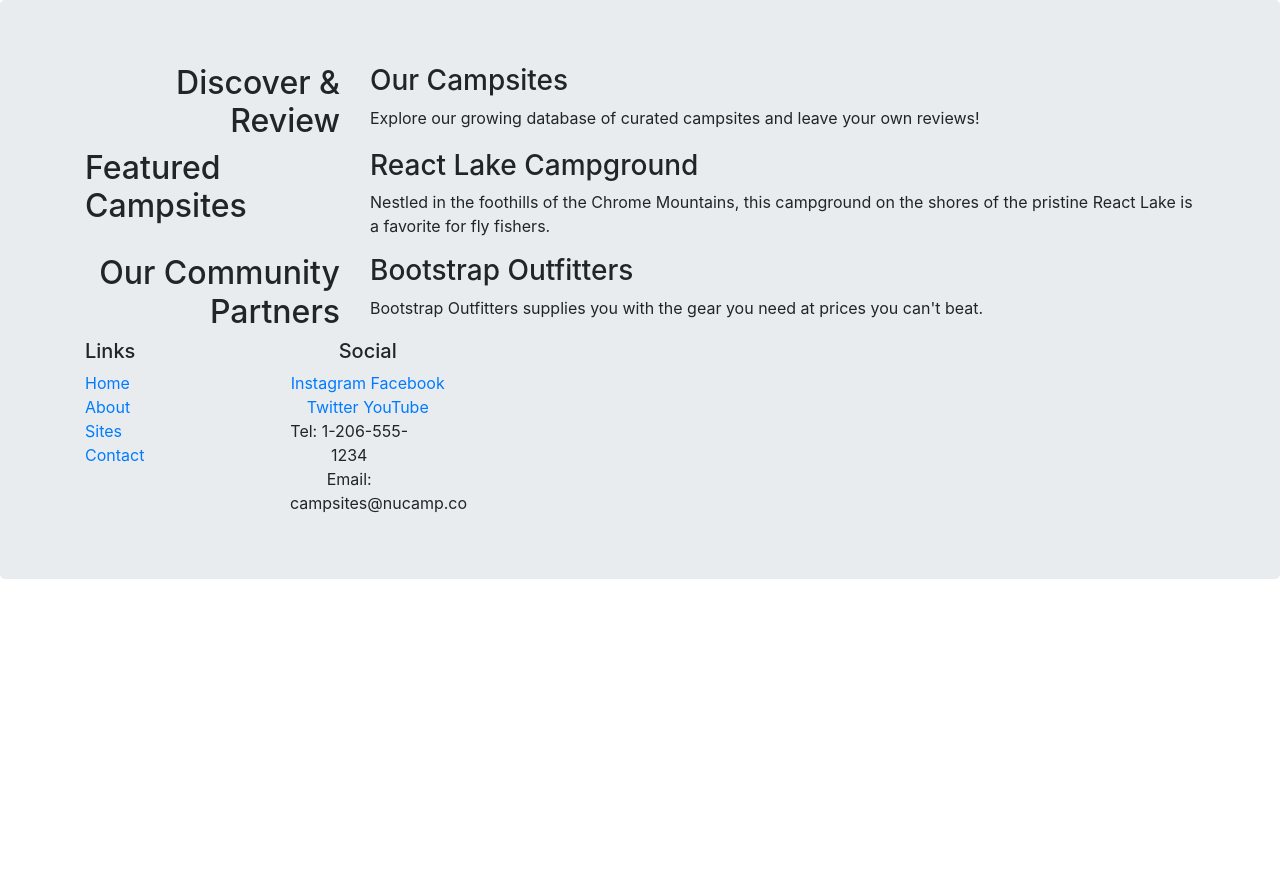
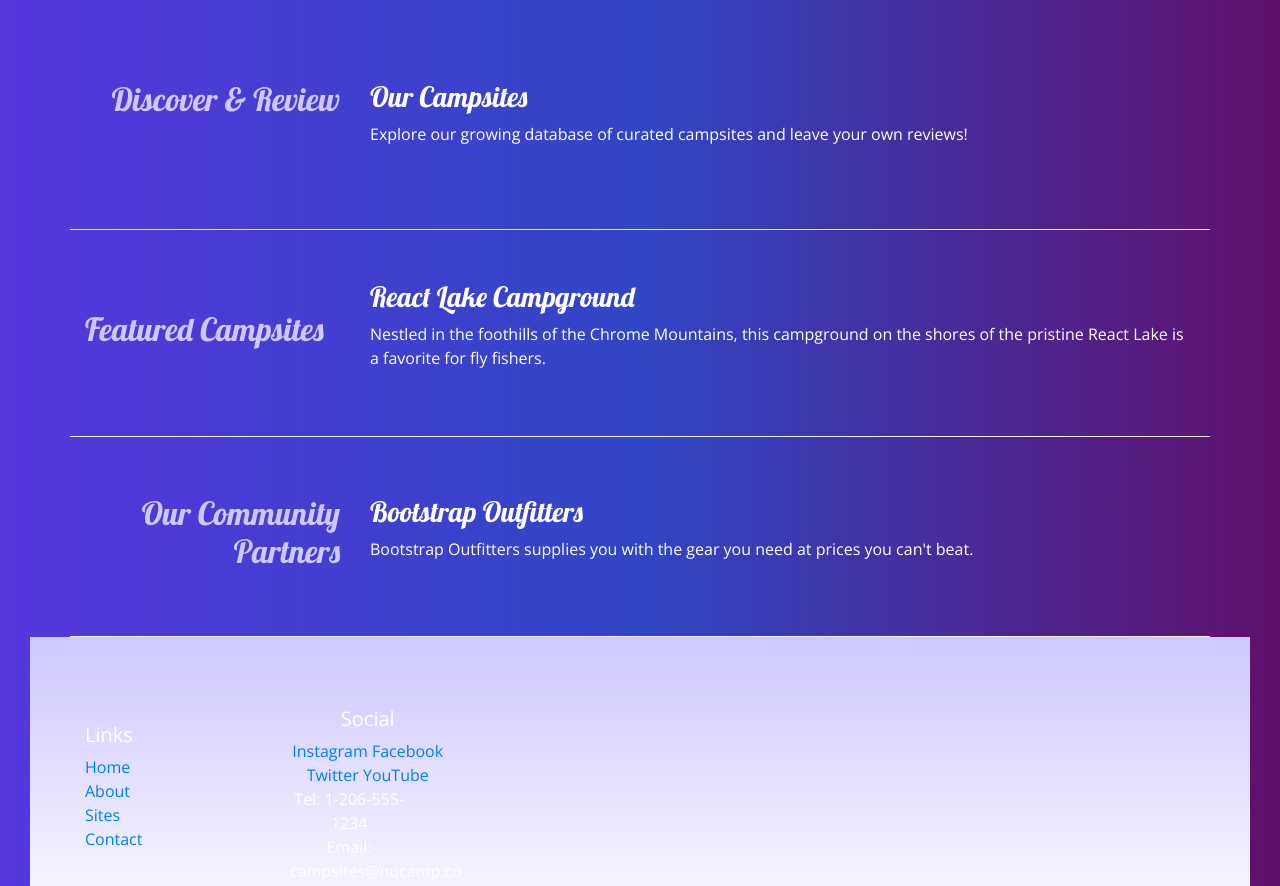
Before and after one commit to elianahuang-eng/Bootstrap, a website: page index.html in a window 1280 px wide. Shown: the top 886 px of the page. Before the commit the page ends 800 px from the top, so only its background shows below. Drawn offline with nearby package versions, Linux system fonts and the light colour scheme.

Commit message:
Adding Custom Styles

```diff
--- /dev/null
+++ b/css/styles.css
@@ -0,0 +1,32 @@
+body {
+    font-family: "Open Sans", sans-serif;
+}
+
+h1, h2, h3 {
+    font-family: "Lobster", cursive;
+}
+
+h2 {
+    color: #3046C5;
+}
+
+header h2 {
+    color: #CEC8FF;
+}
+
+footer {
+    background-image: linear-gradient(#CEC8FF, white);
+    padding: 20px 0;
+}
+
+.jumbotron {
+    padding: 30px;
+    background-image: linear-gradient(to right, #5637DD, #3046C5, #60106B);
+    color: white;
+}
+
+.row-content {
+    padding: 50px 0;
+    border-bottom: 1px ridge;
+    min-height: 200px;
+}
--- a/index.html
+++ b/index.html
@@ -9,14 +9,17 @@
     <!-- Bootstrap CSS -->
     <link rel="stylesheet" href="node_modules/bootstrap/dist/css/bootstrap.min.css" />
 
-    <title>Add text here</title>
+    <!-- Additional CSS must be placed after Bootstrap CSS -->
+    <link rel="stylesheet" href="https://fonts.googleapis.com/css?family=Lobster|Open+Sans" />
+    <link rel="stylesheet" href="css/styles.css" />
+    <title>NuCamp: A Better Way To Camp</title>
 </head>
 
 <body>
 
-    <header class="jumbotron">
+    <header class="jumbotron jumbotron-fluid">
         <div class="container">
-            <div class="row">
+            <div class="row row-content">
                 <div class="col-sm-4 col-md-3">
                     <h2 class="text-sm-right">Discover & Review</h2>
                 </div>
@@ -26,7 +29,7 @@
                 </div>
             </div>
 
-            <div class="row">
+            <div class="row row-content align-items-center">
                 <div class="col-sm-4 col-md-3">
                     <h2>Featured Campsites</h2>
                 </div>
@@ -37,7 +40,7 @@
                 </div>
             </div>
 
-            <div class="row">
+            <div class="row row-content align-items-center">
                 <div class="col-sm-4 col-md-3">
                     <h2 class="text-sm-right">Our Community Partners</h2>
                 </div>
@@ -50,7 +53,7 @@
 
         <footer>
             <div class="container">
-                <div class="row">
+                <div class="row row-content align-items-center">
                     <div class="col-4 col-sm-2">
                         <h5>Links</h5>
                         <ul class="list-unstyled">
@@ -68,8 +71,7 @@
                             <a href="http://youtube.com/">YouTube</a>
                         </div>
                         <div class="col-sm-4 text-center">
-                            Tel: 1-206-555-1234<br />
-
+                    Tel: 1-206-555-1234<br />
                             Email: campsites@nucamp.co
                         </div>
                     </div>
```
